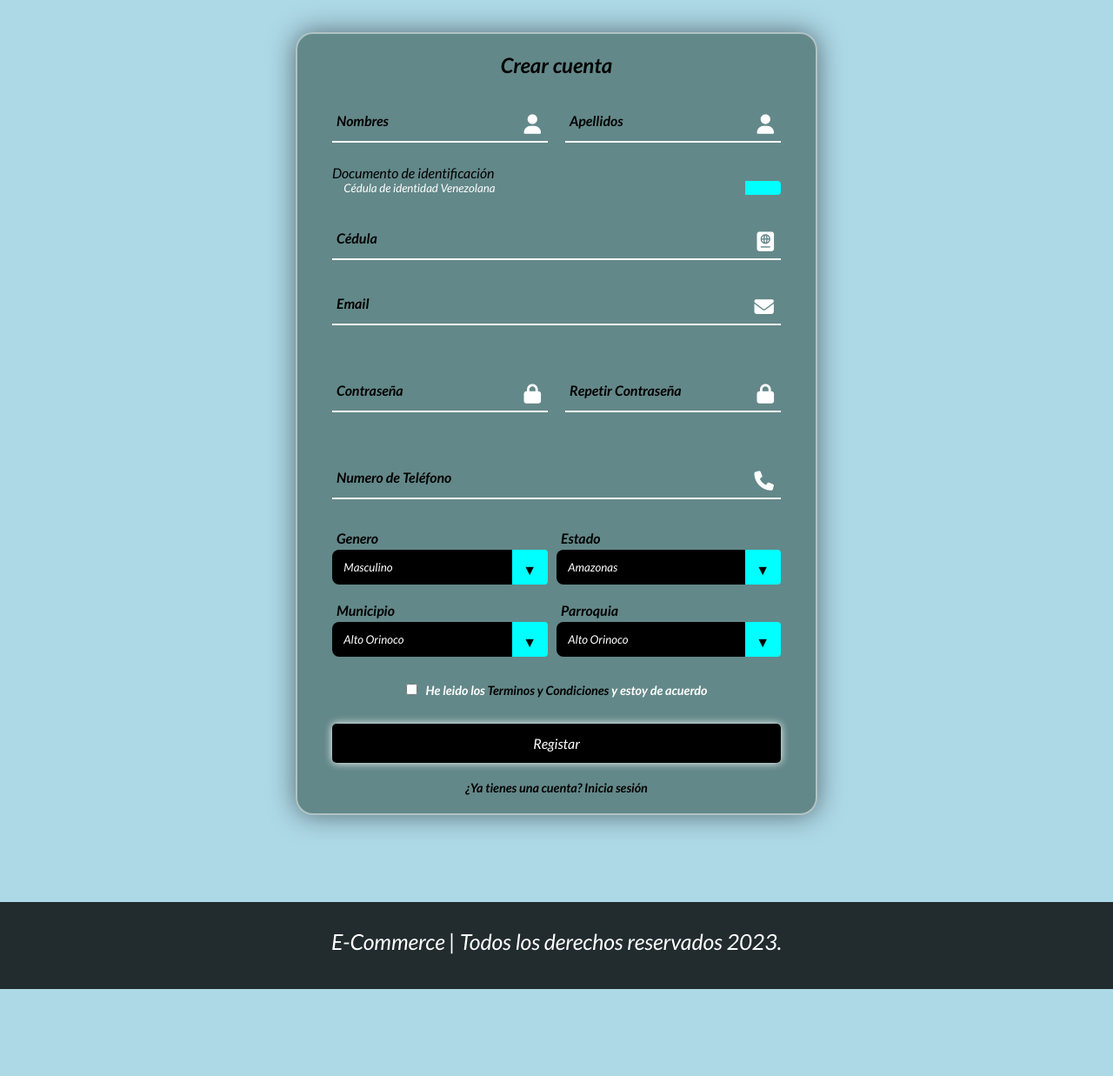
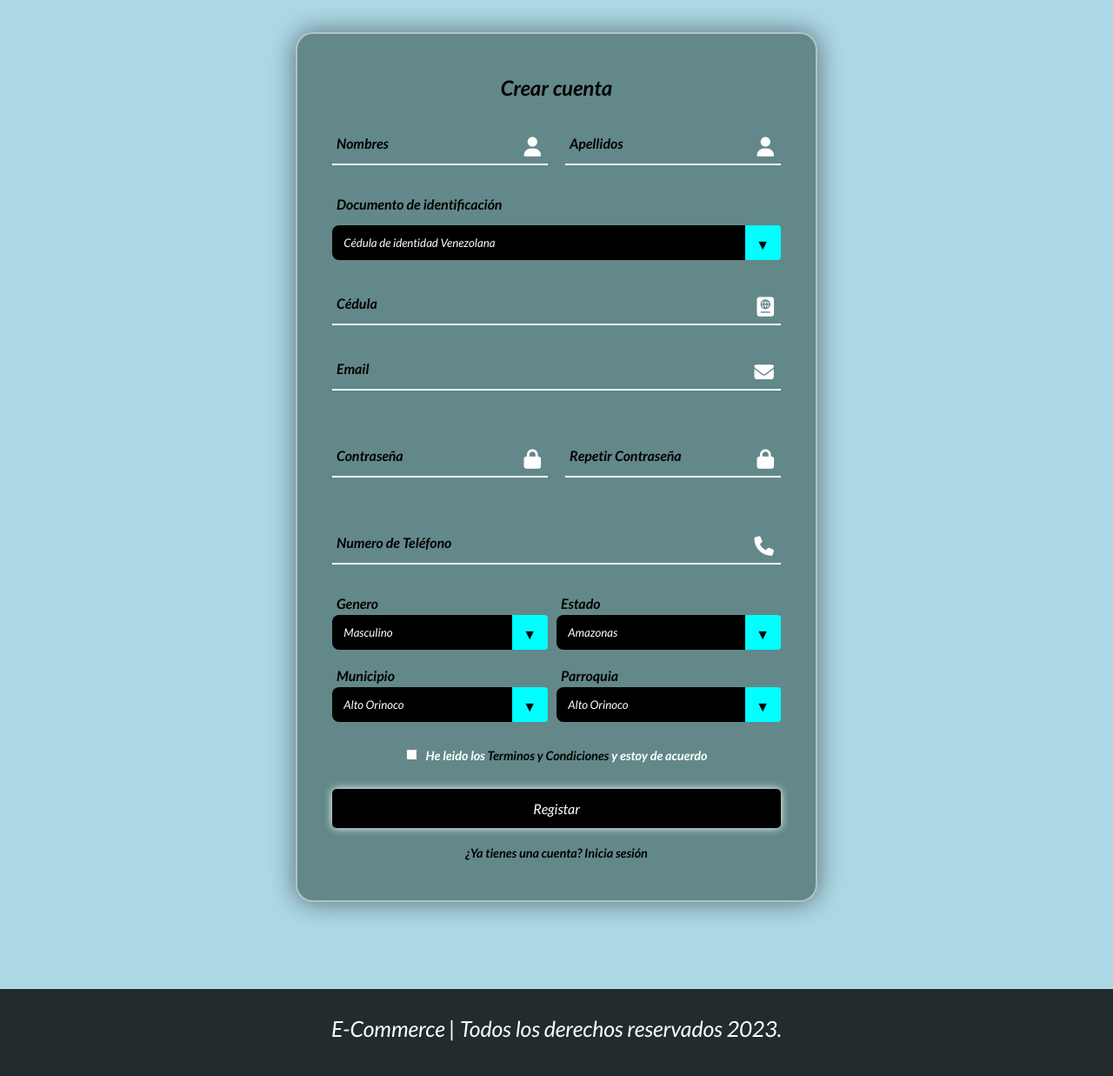
Before and after one commit to OnelbysSequera/Delta-Max, a PHP site: the page made by Login - Register/register.html in a window 1280 px wide. Shown: the part 83-1320 px from the top of the page at 87% size. Before the commit the page ends 1220 px from the top, so only its background shows below. Run offline with PHP 8.4, Linux system fonts and the light colour scheme; some libraries are stand-ins or nearby versions.

Commit message:
Update styles.css

```diff
--- a/Login - Register/styles.css
+++ b/Login - Register/styles.css
@@ -276,7 +276,7 @@ footer {
 .fondo-formr {
   position: relative;
   width: 600px;
-  height: 900px;
+  height: 1000px;
   margin-top: 120px;
   margin-bottom: 100px;
   background-color: #638889;
@@ -434,6 +434,33 @@ select::-ms-expand {
   text-decoration: underline;
 }
 
+.selectores-nac {
+  width: 100%;
+  box-sizing: border-box;
+  margin: 10px 0;
+}
+
+.selectores-nac label {
+  display: block;
+  margin-bottom: 4px;
+  color: black;
+  font-size: 1em;
+  font-weight: 600;
+  margin-left: 5px;
+  margin-bottom: 15px;
+}
+
+.selectores-nac select {
+  display: block;
+  width: 100%;
+  height: 40px;
+  border-radius: 8px;
+  margin-right: 10px;
+  background-color: black;
+  color: white;
+  cursor: pointer;
+  background-image: none;
+}
 
 
 
```
